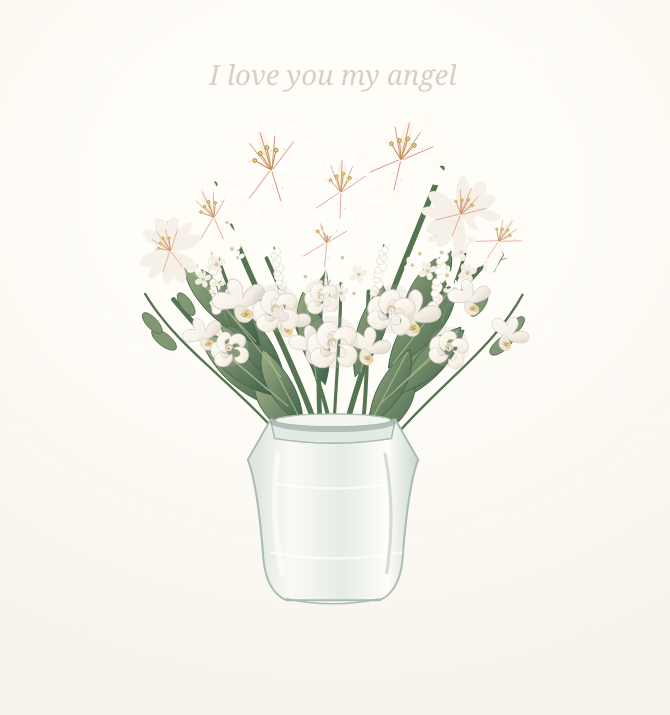
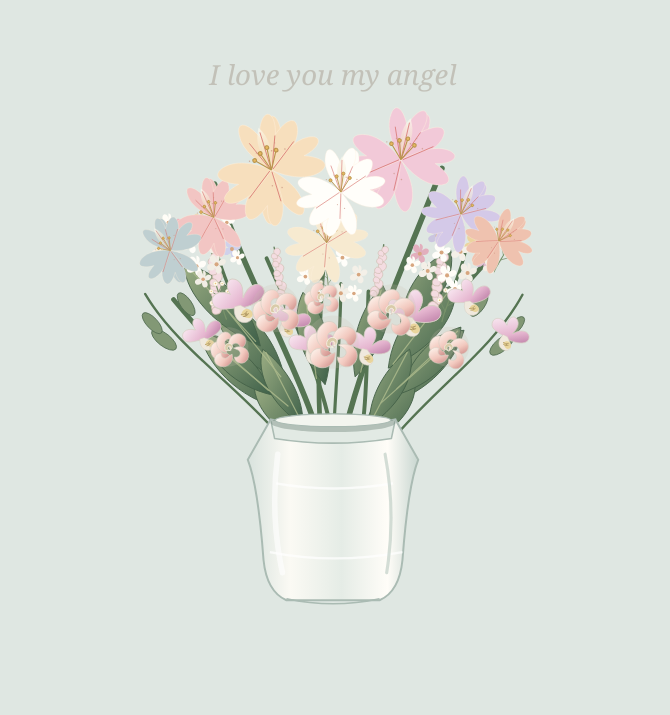
Before and after one commit to bissanrajab/flower-bouquet, a plain HTML site: page index.html in a window 1280 px wide. Shown: the part 203-918 px from the top of the page, without its empty margins (307-977 px from the left). Drawn offline with Linux system fonts and the light colour scheme.

Commit message:
Add solid background and pastel flower accents
Co-authored-by: Copilot <223556219+Copilot@users.noreply.github.com>

```diff
--- a/index.html
+++ b/index.html
@@ -3,14 +3,14 @@
   <head>
     <meta charset="utf-8">
     <meta name="viewport" content="width=device-width, initial-scale=1">
-    <meta name="theme-color" content="#f7f3eb">
-    <meta name="description" content="A full vase arrangement of white orchids, hydrangeas, lilies, roses, stock, and seasonal greenery.">
+    <meta name="theme-color" content="#dfe7e2">
+    <meta name="description" content="A full vase arrangement of white and softly colored orchids, hydrangeas, lilies, roses, stock, and seasonal greenery.">
     <title>I love you, my angel</title>
     <style>
       :root {
         color-scheme: light;
         font-family: Georgia, "Times New Roman", serif;
-        background: #f7f3eb;
+        background: #dfe7e2;
         color: #344b3e;
       }
 
@@ -24,9 +24,7 @@
         display: grid;
         place-items: center;
         padding: clamp(1.25rem, 5vw, 4rem);
-        background:
-          radial-gradient(ellipse at 50% 43%, #fffdf8 0, #fffdf8 26%, transparent 68%),
-          #f7f3eb;
+        background: #dfe7e2;
       }
 
       main {
@@ -79,11 +77,11 @@
     <main>
       <p class="eyebrow">A bouquet for you</p>
       <h1>I love you, my angel</h1>
-      <p class="subtitle">White orchids, lilies, roses &amp; seasonal greens.</p>
+      <p class="subtitle">Soft blush, lavender &amp; ivory blooms with seasonal greens.</p>
 
       <svg class="artwork" viewBox="0 0 760 800" role="img" aria-labelledby="bouquet-title bouquet-description" xmlns="http://www.w3.org/2000/svg">
-        <title id="bouquet-title">A full arrangement of white flowers in a vase</title>
-        <desc id="bouquet-description">A full vase arrangement of white orchids, white hydrangeas, white lilies, ivory roses, white stock flowers, and layered seasonal greenery, with the message I love you my angel.</desc>
+        <title id="bouquet-title">A full arrangement of softly colored flowers in a vase</title>
+        <desc id="bouquet-description">A full vase arrangement of blush and white orchids, pastel hydrangeas, pale pink, peach, lavender, and ivory lilies, roses, stock flowers, and layered seasonal greenery, with the message I love you my angel.</desc>
         <defs>
           <linearGradient id="vase" x1="0" y1="0" x2="1" y2="0">
             <stop stop-color="#d8e2dd"/>
@@ -93,14 +91,14 @@
             <stop offset="1" stop-color="#c8d6d0"/>
           </linearGradient>
           <linearGradient id="rose-petal" x1="0" y1="0" x2="1" y2="1">
-            <stop stop-color="#fffefa"/>
-            <stop offset=".68" stop-color="#f6f0e5"/>
-            <stop offset="1" stop-color="#d9d3c7"/>
+            <stop stop-color="#fff9f2"/>
+            <stop offset=".55" stop-color="#f2c8be"/>
+            <stop offset="1" stop-color="#c98582"/>
           </linearGradient>
           <linearGradient id="orchid" x1="0" y1="0" x2="1" y2="1">
-            <stop stop-color="#fffefa"/>
-            <stop offset=".7" stop-color="#f4eee5"/>
-            <stop offset="1" stop-color="#d8d1c7"/>
+            <stop stop-color="#fff8fc"/>
+            <stop offset=".65" stop-color="#e5b5cf"/>
+            <stop offset="1" stop-color="#b878a2"/>
           </linearGradient>
           <linearGradient id="leaf" x1="0" y1="0" x2="1" y2="1">
             <stop stop-color="#9bad83"/>
@@ -112,7 +110,7 @@
           </linearGradient>
           <symbol id="hydrangea-floret" viewBox="-12 -12 24 24">
             <path d="M0-10C3-10 4-6 2-3 6-7 10-5 9-2 8 1 5 2 2 1 6 3 6 8 3 9 0 10-2 6-1 3-3 7-8 7-9 4-10 1-7-1-3-1-7-2-8-7-5-9-2-10 0-7 0-4Z" fill="currentColor"/>
-            <circle r="2" fill="#d9c99f"/>
+            <circle r="2" fill="#d7a67f"/>
           </symbol>
           <g id="lily">
             <g fill="currentColor" stroke="#fff1df" stroke-opacity=".55" stroke-width="1">
@@ -127,7 +125,7 @@
             <g fill="none" stroke="#d56d69" stroke-linecap="round" stroke-width="1.2" opacity=".8">
               <path d="M0-4 0-53M2-3 18-43M3-1 40-28M0 3 0 44M-3 1-40 28M-2-3-18-43"/>
             </g>
-            <g fill="#c6a975" opacity=".55">
+            <g fill="#c38a76" opacity=".58">
               <circle cx="-8" cy="-23" r="1.2"/><circle cx="-13" cy="-28" r=".9"/>
               <circle cx="8" cy="-25" r="1.1"/><circle cx="15" cy="-34" r=".9"/>
               <circle cx="26" cy="-22" r="1.1"/><circle cx="-25" cy="-20" r="1"/>
@@ -135,10 +133,10 @@
             </g>
             <g stroke="#b9954d" stroke-width="1.5">
               <path d="M0 0-8-26M0 0 3-31M0 0 14-24M0 0-18-19" fill="none"/>
-              <circle cx="-8" cy="-26" r="2.5" fill="#f2d783"/>
-              <circle cx="3" cy="-31" r="2.5" fill="#f2d783"/>
-              <circle cx="14" cy="-24" r="2.5" fill="#f2d783"/>
-              <circle cx="-18" cy="-19" r="2.5" fill="#f2d783"/>
+              <circle cx="-8" cy="-26" r="2.5" fill="#e8b85f"/>
+              <circle cx="3" cy="-31" r="2.5" fill="#e8b85f"/>
+              <circle cx="14" cy="-24" r="2.5" fill="#e8b85f"/>
+              <circle cx="-18" cy="-19" r="2.5" fill="#e8b85f"/>
             </g>
           </g>
           <g id="rose-bloom">
@@ -154,7 +152,7 @@
           </g>
           <g id="stock-spray" fill="none" stroke="#66815e" stroke-linecap="round">
             <path d="M0 0C-4-34 2-70 0-112" stroke-width="2.5"/>
-            <g fill="#fffdf7" stroke="#d9d2c5" stroke-width="1">
+            <g fill="#f4dce1" stroke="#cbb9aa" stroke-width="1">
               <path d="M-2-17C-13-21-14-31-5-35 5-36 8-27 2-19ZM2-32C-9-37-7-47 2-49 12-46 12-37 5-31ZM-2-49C-13-54-10-64-1-66 9-63 9-54 2-48ZM2-65C-8-71-4-80 5-81 14-77 12-68 5-64ZM-2-81C-10-87-5-96 4-96 13-91 9-83 2-80ZM1-96C-6-103-1-111 7-109 13-104 9-97 3-95Z"/>
               <path d="M-1-17C-10-14-14-22-8-27 0-29 4-23 1-18ZM0-42C-8-39-12-47-6-52 2-53 5-47 2-42ZM-1-59C-9-57-12-65-6-70 2-71 5-64 2-60ZM0-76C-8-74-11-82-5-87 3-87 5-81 2-76ZM-1-91C-8-90-10-97-5-101 2-101 5-95 2-91Z"/>
             </g>
@@ -242,11 +240,11 @@
         <!-- Hydrangea clusters, built from small inline SVG florets. -->
         <g aria-hidden="true">
           <g transform="translate(207 292)">
-            <use href="#hydrangea-floret" x="-54" y="-25" width="28" height="28" style="color:#fffdf7"/>
-            <use href="#hydrangea-floret" x="-34" y="-44" width="32" height="32" style="color:#f4f0e8"/>
-            <use href="#hydrangea-floret" x="-10" y="-50" width="30" height="30" style="color:#fffefa"/>
-            <use href="#hydrangea-floret" x="13" y="-39" width="32" height="32" style="color:#f4f0e8"/>
-            <use href="#hydrangea-floret" x="30" y="-17" width="30" height="30" style="color:#fffdf8"/>
+            <use href="#hydrangea-floret" x="-54" y="-25" width="28" height="28" style="color:#c8cde4"/>
+            <use href="#hydrangea-floret" x="-34" y="-44" width="32" height="32" style="color:#f2b9c2"/>
+            <use href="#hydrangea-floret" x="-10" y="-50" width="30" height="30" style="color:#e7d6a9"/>
+            <use href="#hydrangea-floret" x="13" y="-39" width="32" height="32" style="color:#bfd1b7"/>
+            <use href="#hydrangea-floret" x="30" y="-17" width="30" height="30" style="color:#cfd1eb"/>
             <use href="#hydrangea-floret" x="10" y="2" width="31" height="31" style="color:#f2eee5"/>
             <use href="#hydrangea-floret" x="-16" y="4" width="32" height="32" style="color:#fffdf8"/>
             <use href="#hydrangea-floret" x="-39" y="-1" width="31" height="31" style="color:#f4f0e8"/>
@@ -259,11 +257,11 @@
             <use href="#hydrangea-floret" x="40" y="-3" width="24" height="24" style="color:#fffdf8"/>
           </g>
           <g transform="translate(526 302)">
-            <use href="#hydrangea-floret" x="-51" y="-21" width="30" height="30" style="color:#fffefa"/>
-            <use href="#hydrangea-floret" x="-29" y="-44" width="31" height="31" style="color:#f4f0e8"/>
-            <use href="#hydrangea-floret" x="-5" y="-50" width="30" height="30" style="color:#fffdf7"/>
-            <use href="#hydrangea-floret" x="17" y="-35" width="32" height="32" style="color:#f4f0e8"/>
-            <use href="#hydrangea-floret" x="31" y="-12" width="30" height="30" style="color:#fffefa"/>
+            <use href="#hydrangea-floret" x="-51" y="-21" width="30" height="30" style="color:#e2afbd"/>
+            <use href="#hydrangea-floret" x="-29" y="-44" width="31" height="31" style="color:#cbc5df"/>
+            <use href="#hydrangea-floret" x="-5" y="-50" width="30" height="30" style="color:#c0cfaf"/>
+            <use href="#hydrangea-floret" x="17" y="-35" width="32" height="32" style="color:#ecd49f"/>
+            <use href="#hydrangea-floret" x="31" y="-12" width="30" height="30" style="color:#dfbbcf"/>
             <use href="#hydrangea-floret" x="9" y="3" width="31" height="31" style="color:#f2eee5"/>
             <use href="#hydrangea-floret" x="-17" y="6" width="31" height="31" style="color:#fffdf8"/>
             <use href="#hydrangea-floret" x="-41" y="1" width="30" height="30" style="color:#f4f0e8"/>
@@ -286,25 +284,25 @@
         </g>
 
         <!-- White lilies at different angles and stages of bloom. -->
-        <g transform="translate(229 250) rotate(-24) scale(.67)" style="color:#fffdf7">
+        <g transform="translate(229 250) rotate(-24) scale(.67)" style="color:#f2c5c3">
           <use href="#lily"/>
         </g>
-        <g transform="translate(302 190) rotate(-17) scale(.93)" style="color:#fffefa">
+        <g transform="translate(302 190) rotate(-17) scale(.93)" style="color:#f7dfbd">
           <use href="#lily"/>
         </g>
-        <g transform="translate(466 177) rotate(13) scale(.9)" style="color:#fffdf7">
+        <g transform="translate(466 177) rotate(13) scale(.9)" style="color:#f2c9d8">
           <use href="#lily"/>
         </g>
-        <g transform="translate(542 246) rotate(22) scale(.66)" style="color:#f6f1e8">
+        <g transform="translate(542 246) rotate(22) scale(.66)" style="color:#d4c9e8">
           <use href="#lily"/>
         </g>
-        <g transform="translate(372 282) rotate(5) scale(.7)" style="color:#fffefa">
+        <g transform="translate(372 282) rotate(5) scale(.7)" style="color:#f7ead0">
           <use href="#lily"/>
         </g>
-        <g transform="translate(174 292) rotate(-36) scale(.58)" style="color:#f6f1e8">
+        <g transform="translate(174 292) rotate(-36) scale(.58)" style="color:#bfcfd1">
           <use href="#lily"/>
         </g>
-        <g transform="translate(590 280) rotate(34) scale(.58)" style="color:#fffdf7">
+        <g transform="translate(590 280) rotate(34) scale(.58)" style="color:#efc2af">
           <use href="#lily"/>
         </g>
         <g transform="translate(390 218) rotate(2) scale(.76)" style="color:#fffefa">
```
